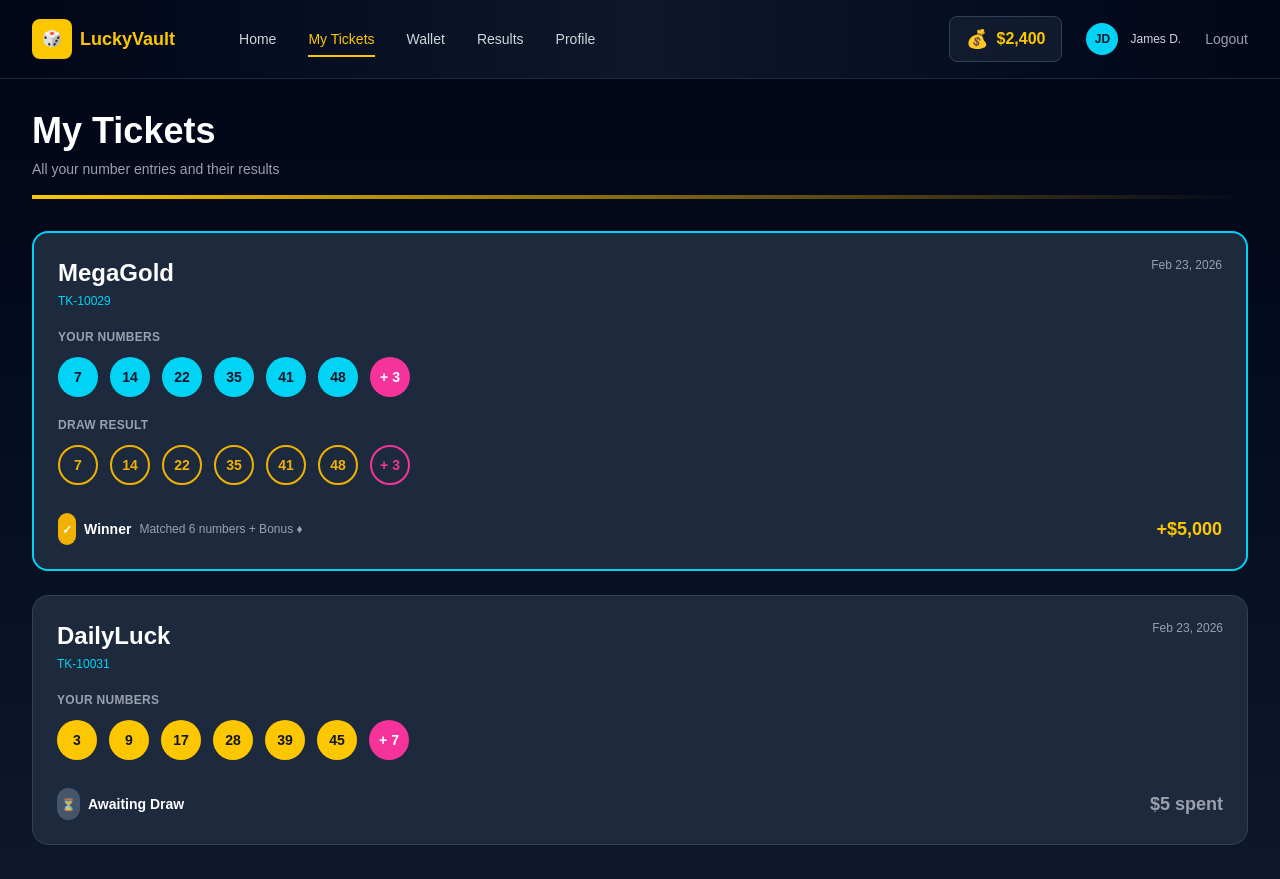
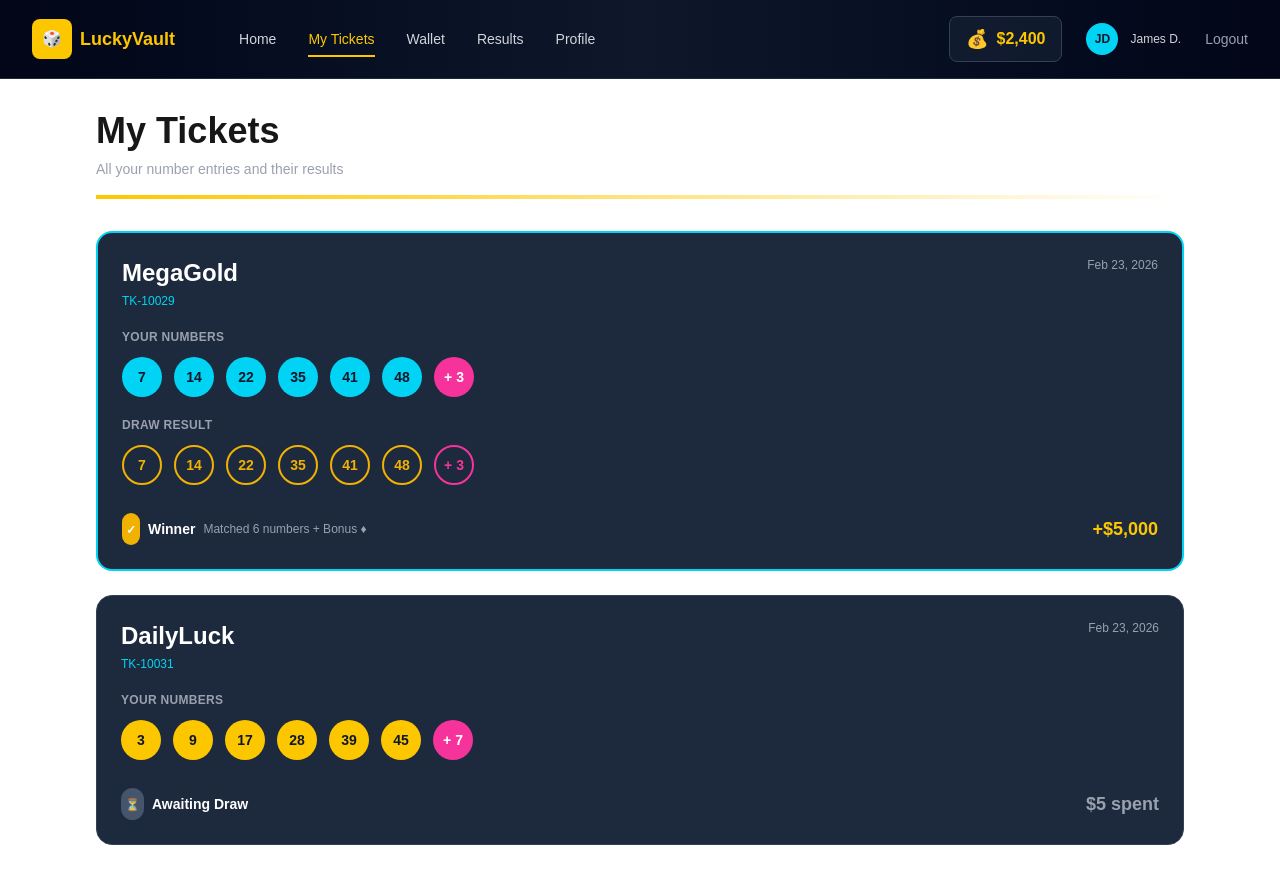
Before and after one commit to AshanMadusanka0/lottery-system, a Next.js app: page /my-tickets in a window 1280 px wide. Built offline with nearby package versions, Linux system fonts and the light colour scheme.

Commit message:
Updated project details

```diff
--- a/app/layout.tsx
+++ b/app/layout.tsx
@@ -28,10 +28,12 @@ export default function RootLayout({
   return (
     <html lang="en">
       <body
-        className={`${geistSans.variable} ${geistMono.variable} antialiased`}
+        className={`${geistSans.variable} ${geistMono.variable} antialiased bg-linear-to-b from-slate-950 to-slate-900 text-white`}
       >
         <Nav />
-        {children}
+        <div className="mx-auto max-w-6xl px-8 py-8">
+          {children}
+        </div>
       </body>
     </html>
   );
--- a/app/my-tickets/page.tsx
+++ b/app/my-tickets/page.tsx
@@ -26,7 +26,7 @@ const tickets = [
 
 export default function MyTicketsPage() {
   return (
-    <div className="min-h-screen bg-linear-to-b from-slate-950 to-slate-900 text-white p-8">
+    <div>
       <div className="mb-8">
         <h1 className="text-4xl font-bold mb-2">My Tickets</h1>
         <p className="text-gray-400 text-sm mb-4">All your number entries and their results</p>
--- a/app/wallet/page.tsx
+++ b/app/wallet/page.tsx
@@ -60,7 +60,7 @@ export default function WalletPage() {
   };
 
   return (
-    <div className="min-h-screen bg-linear-to-b from-slate-950 to-slate-900 text-white p-8">
+    <div>
       <div className="mb-8">
         <h1 className="text-4xl font-bold mb-2">My Wallet</h1>
         <p className="text-gray-400 text-sm mb-4">Manage balance and transactions</p>
```
